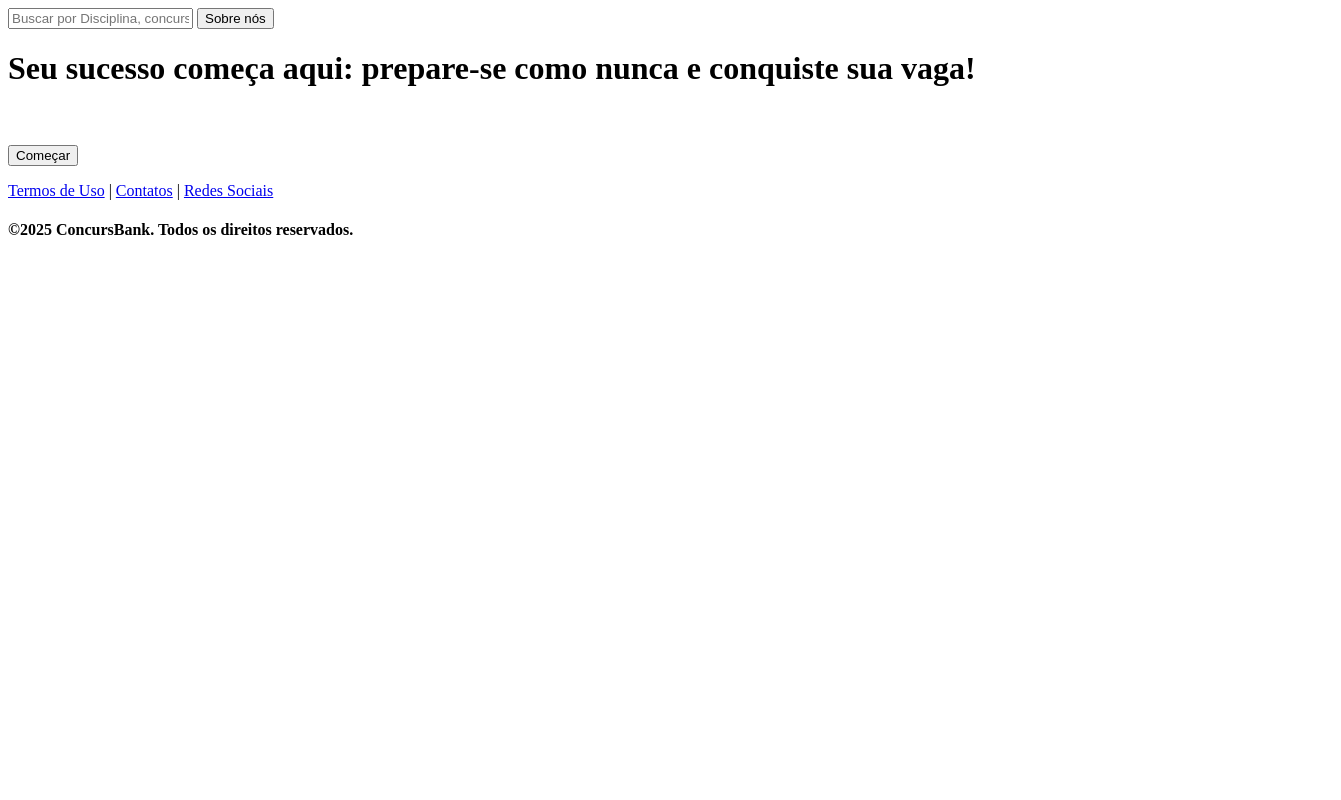
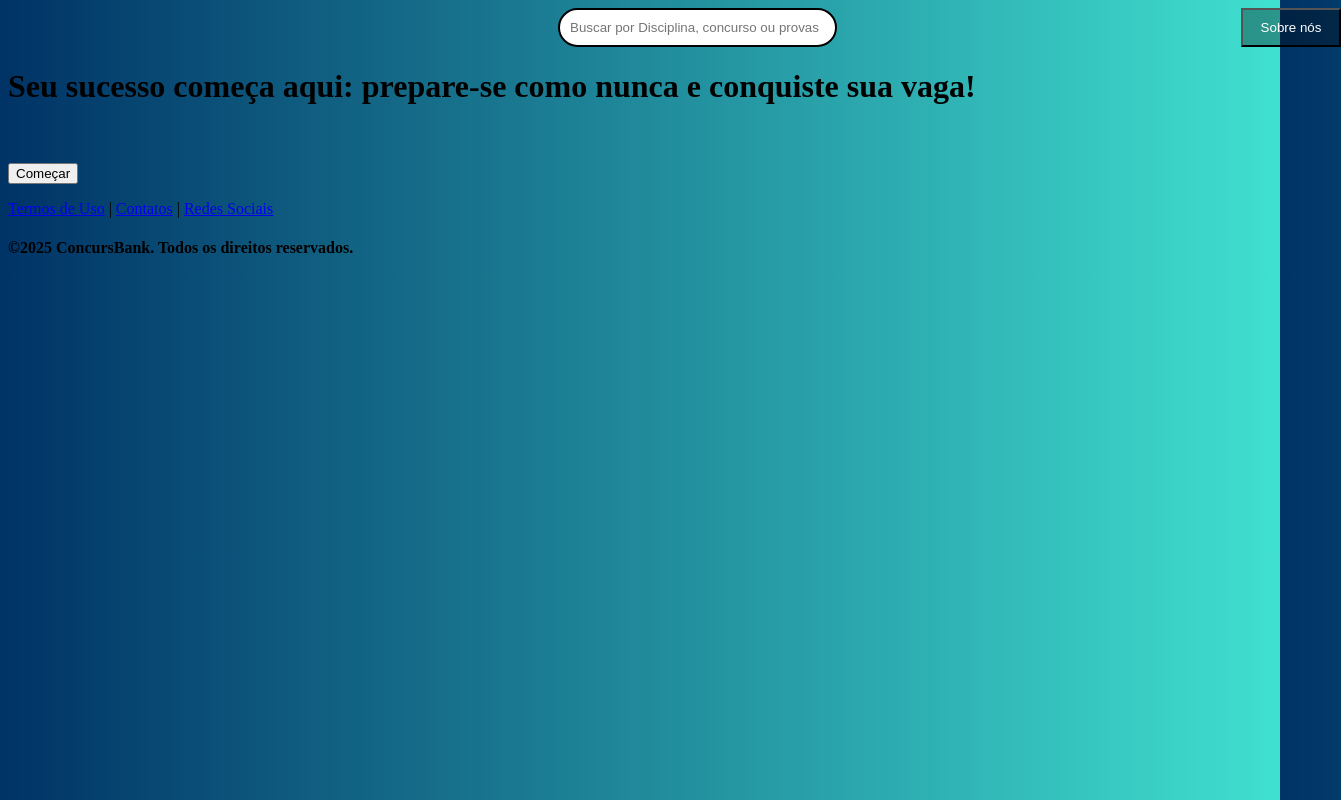
Before and after one commit to HermesonAlessandro/Banco-de-Quest-es-e-Gera-o-de-provas, a plain HTML site: page html/tela_inicial.html in a window 1280 px wide. Shown: the whole page, 1341 px wide, since content can reach past the window. Drawn offline with Linux system fonts and the light colour scheme.

Commit message:
Alterações no Css
- Css da tela inicial
proximo comit terá
Uma limpa dos " ids" e das " classes"

```diff
--- /dev/null
+++ b/css/tela_inicial.css
@@ -0,0 +1,28 @@
+/*---------------------------------------------------------NOMES-----------------------------------------------------------------------------*/
+
+body{     /*Altera todo o coteudo da pág */
+    background: linear-gradient( to right, #003366, #40E0D0);/* Cria um fundo em degradê */
+
+}
+/*---------------------------------------------------------IDs-----------------------------------------------------------------------------*/
+#botton_sobre{ /* Fazer as alterações no botão de "sobre Nos" */
+    position: relative; /* Facilita a movimentação do objeto */
+    left: 1030px; /* Move o objeto da esquerda para a direita */
+    width: 100px;  /* Altera a Largura do botão */
+    padding: 10px;/* Altera a altura do botão*/
+    color: white;  /* Altera a cor do texto do botão  */
+    background-color: rgba(0, 0, 0, 0.334); /*  Altera a cor do funndo do botão */
+}
+
+
+/*---------------------------------------------------------CLASS-----------------------------------------------------------------------------*/
+.box_search
+{
+    position: relative;  /* Facilita a movimentação do objeto da caixa de pesquisa */
+    left: 550px; /* Move o objeto da esquerda para a direita da caixa de pesquisa */
+    width: 255px;  /* Altera a Largura da caixa de pesquisa */
+    padding: 10px; /* Altera a altura da caixa de pesquisa */
+    margin-right:-80px ; /* altera a margem que faz o " sobre nos" ficar mais perto da caixa de pesquisa */
+    border: 2px solid black;/* adiciona uma borda preta na caixa de pesquisa */
+    border-radius: 30px;  /* Areedonda essa borda em 30px */
+}
--- a/html/tela_inicial.html
+++ b/html/tela_inicial.html
@@ -3,19 +3,21 @@
 <head>
     <meta charset="UTF-8"> <!-- Define a codificação dos caracteres para UTF-8, suportando caracteres especiais -->
     <meta name="viewport" content="width=device-width, initial-scale=1.0"> <!-- Torna o layout responsivo -->
+    <link rel="stylesheet" href = "..\css\tela_inicial.css">
     <title>Tela inicial</title> <!-- Define o título da página visível na aba do navegador -->
+
 </head>
 <body>
     <!-- Caixa de pesquisa -->
-    <div class="search-box">
+    <div>
         <!-- Campo de entrada de texto para buscar informações -->
-        <input class="box_search_txt" type="text" name="" placeholder="Buscar por Disciplina, concurso, provas">
+        <input  class="box_search" type="text" name="" placeholder="Buscar por Disciplina, concurso ou provas">
         <!-- Botão de pesquisa que, neste caso, não tem funcionalidade definida -->
-        <a class="search-btn" href="#"></a>
-          <i class="fas fa-search"></i> <!-- Ícone de pesquisa, provavelmente requer a biblioteca Font Awesome -->
+        <a   href="#"></a>
+          <i></i> <!-- Ícone de pesquisa, provavelmente requer a biblioteca Font Awesome -->
 
           <!-- Botão para acessar informações "Sobre nós" -->
-          <button>Sobre nós</button>
+          <button id = "botton_sobre">Sobre nós</button>
 
         <!-- Título principal da página -->
         <h1>Seu sucesso começa aqui: prepare-se
```
Also changed, not shown: css/tela_cadastro.css (+6 -6 lines).
